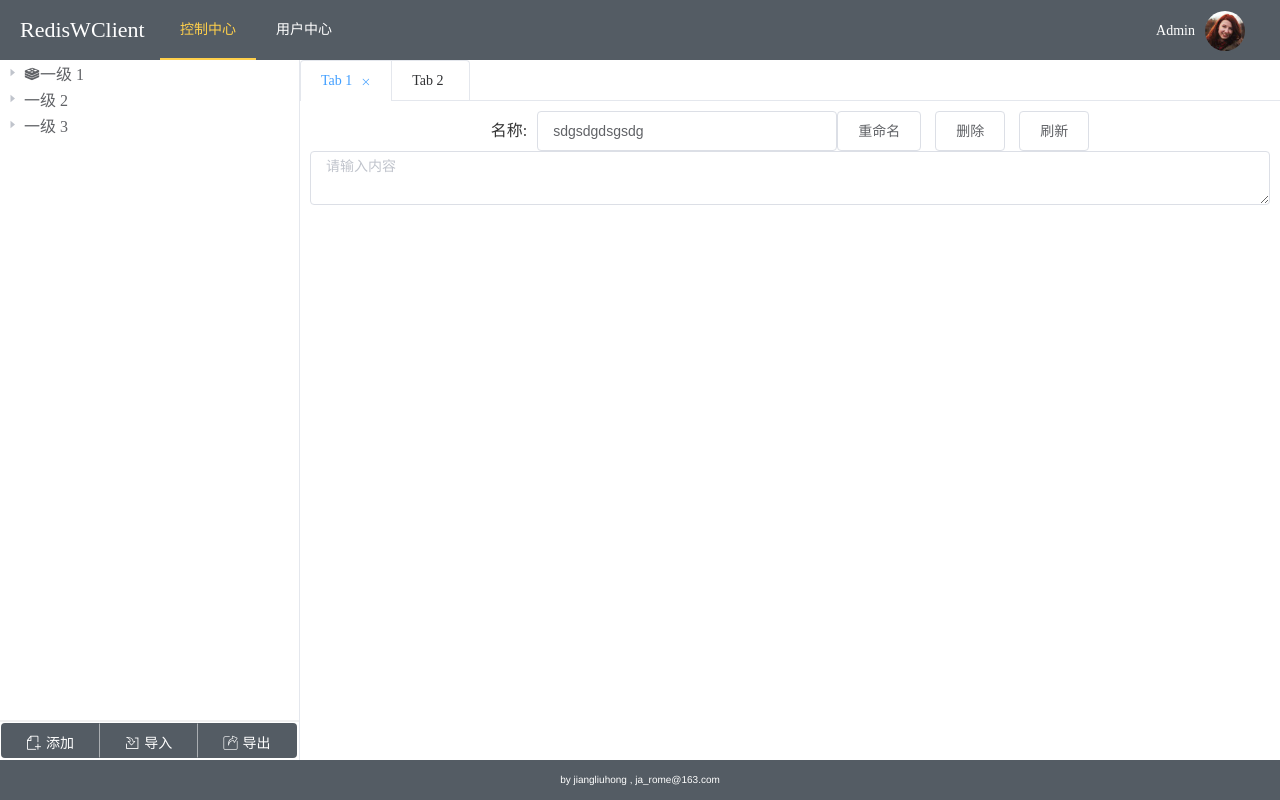
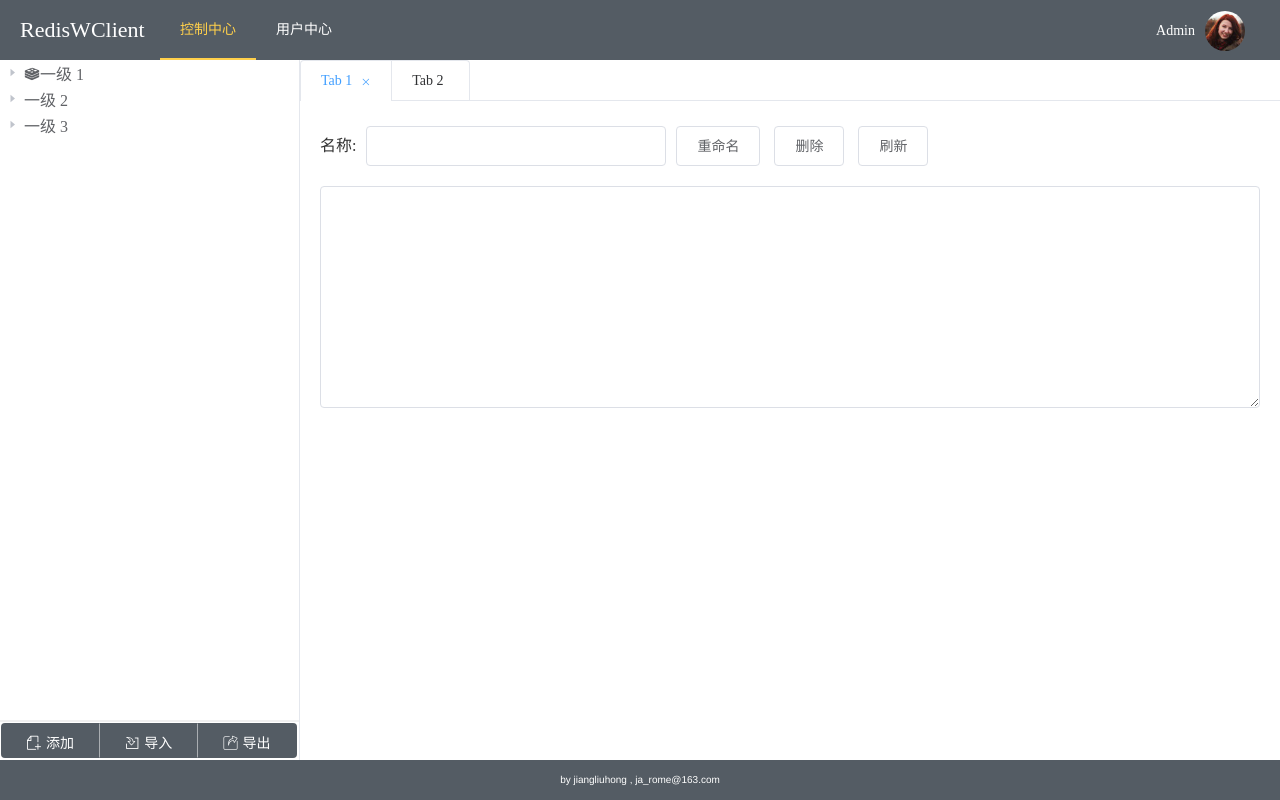
Before and after one commit to jiangliuhong/RedisWClient-web, a Vue app: page /client/index in a window 1280 px wide. Built offline with nearby package versions, Linux system fonts and the light colour scheme; no server answers; what vue-localstorage would draw is missing.

Commit message:
修改样式

```diff
--- a/src/views/client/index.vue
+++ b/src/views/client/index.vue
@@ -59,9 +59,6 @@
         height: 100%;
     }
 
-    .el-tabs__header{
-        margin: 0 auto;
-    }
     .content{
         padding: 10px;
      }
@@ -85,24 +82,16 @@
         <el-main class="clientMain">
             <el-tabs v-model="keyName" type="card" class="tabCard" closable @tab-remove="removeTab">
                 <el-tab-pane v-for="(item, index) in keyTabs" :key="item.name" :label="item.title" :name="item.name" class="content" >
-                    <el-row>
-                        <el-col style="float: left;">
+                    <el-row style="float: left;box-sizing: border-box;padding: 0 10px 20px 10px;">
+                        <el-col >
                             <span >名称:</span>
-                            <el-input value="sdgsdgdsgsdg" style="width: 300px;margin-left: 10px;" ></el-input>
-                            <el-button>重命名</el-button> <el-button>删除</el-button> <el-button>刷新</el-button>
+                            <el-input style="width: 300px;margin-left: 10px;" ></el-input>
+                            <span style="padding-left: 10px;"><el-button>重命名</el-button> <el-button>删除</el-button> <el-button>刷新</el-button></span>
                         </el-col>
                     </el-row>
-                    <div style="width: 100%;height: 100%">
-                        <el-input style="width: 100%;height: 100%"
-                                type="textarea"
-                                placeholder="请输入内容">
-                        </el-input>
+                    <div style="width: 100%;height: 100%;padding:10px;box-sizing: border-box;">
+                        <el-input type="textarea" :rows="10" ></el-input>
                     </div>
-                   <!--<el-form>-->
-                       <!--<el-form-item label="keyName" label-width="80px" style="width:300px;" >-->
-                           <!--<el-input value="sdgsdgdsgsdg" ></el-input>-->
-                       <!--</el-form-item>-->
-                   <!--</el-form>-->
                 </el-tab-pane>
             </el-tabs>
         </el-main>
```
